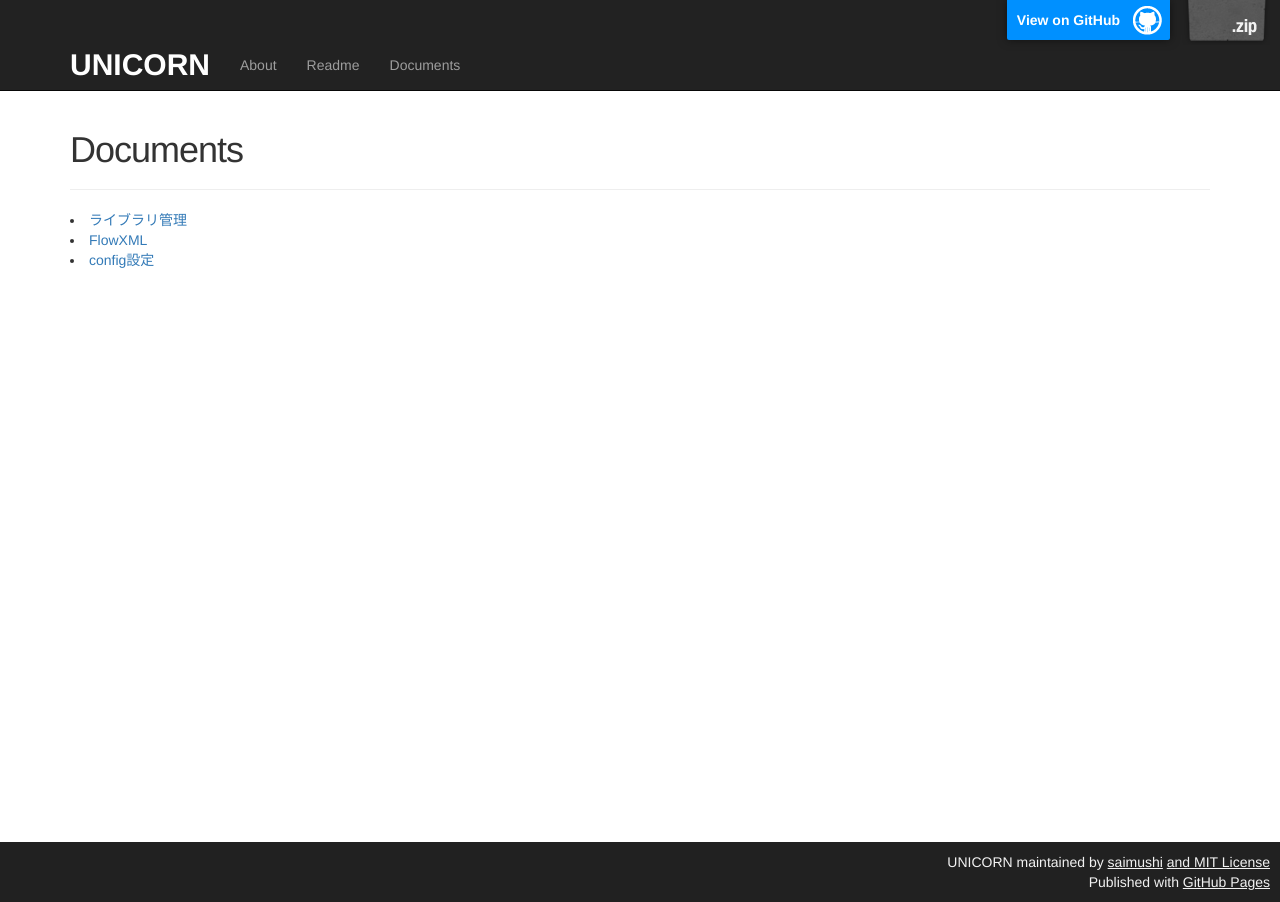
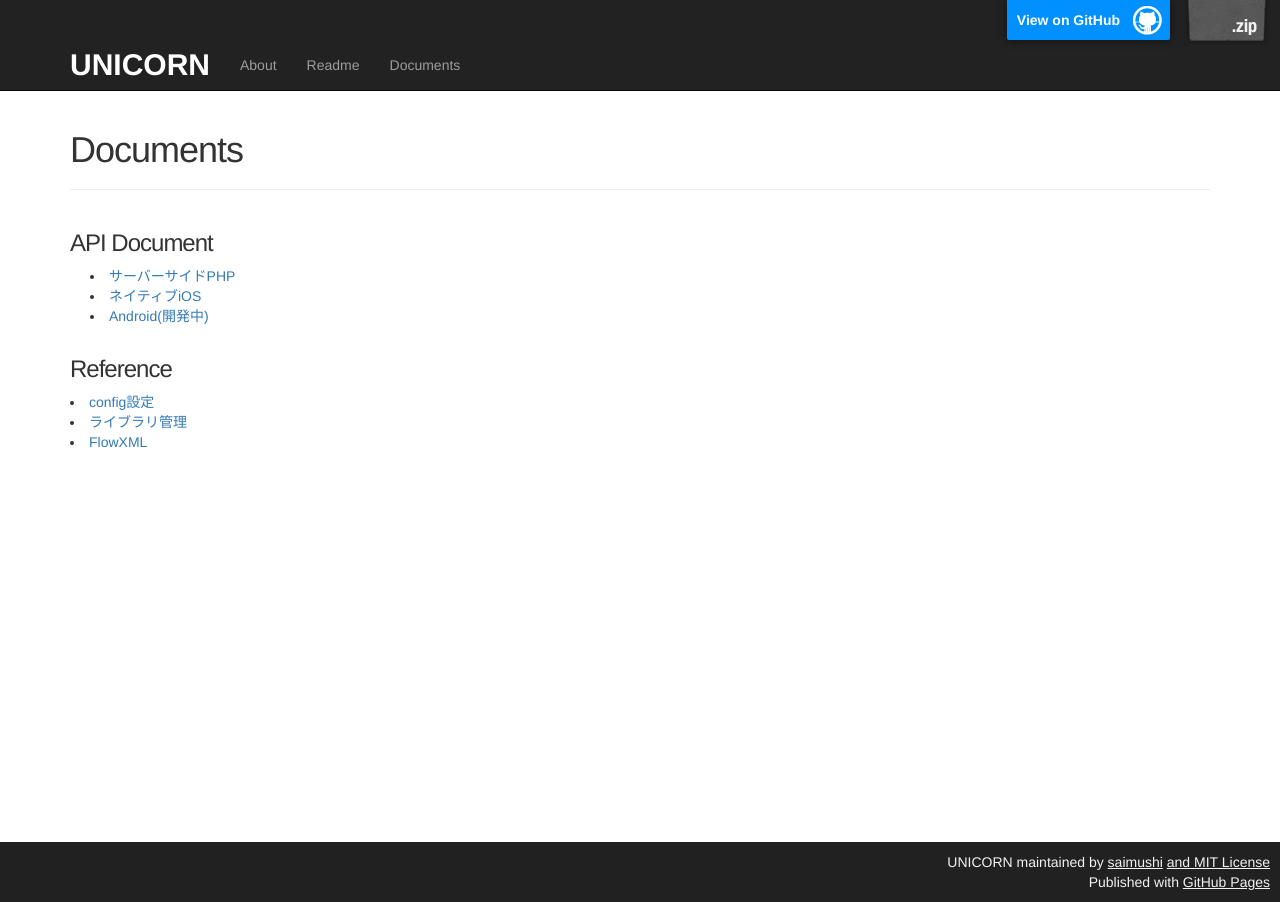
Before and after one commit to UNICORN-Project/unicorn-project.github.com, a Jekyll site: the page built from documents/index.html, in a window 1280 px wide. Built offline with Jekyll 4.4.1, drawn with Linux system fonts in a browser that asks for light colours.

Commit message:
ドキュメントページの制御を修正

```diff
--- a/_includes/themes/one-page-wonder/page.html
+++ b/_includes/themes/one-page-wonder/page.html
@@ -2,8 +2,21 @@
 			<div class="page-header">
 				<h1>{{ page.title }}<br/>{% if page.tagline %} <small>{{ page.tagline }}</small>{% endif %}</h1>
 			</div>
+			{% if page.number == 0 %}
 			<div class="row">
 				<div class="col-xs-12">
+					<h3>API Document</h3>
+					<ul>
+						<li><a href="https://cdn.rawgit.com/UNICORN-Project/UNICORN/master/docs/server/html/index.html" target="_blank">サーバーサイドPHP</a></li>
+						<li><a href="https://cdn.rawgit.com/UNICORN-Project/UNICORN/master/docs/ios/html/index.html" target="_blank">ネイティブiOS</a></li>
+						<li><a href="javascript:void(0);" target="_blank">Android(開発中)</a></li>
+					</ul>
+				</div>
+			</div>
+			{% endif %}
+			<div class="row">
+				<div class="col-xs-12">
+					{% if page.number == 0 %}<h3>Reference</h3>{% endif %}
 					{{ content }}
 				</div>
 			</div>
--- a/documents/index.html
+++ b/documents/index.html
@@ -3,8 +3,9 @@ layout: page
 title : Documents
 header : Post Archive
 group: documents
+number: 0
 ---
 {% include JB/setup %}
 
-{% assign posts_collate = site.posts %}
+{% assign posts_collate = site.posts | sort: 'number' %}
 {% include JB/posts_collate %}
--- a/index.html
+++ b/index.html
@@ -61,7 +61,7 @@ group: index
 					<br/>
 					そして、{{ site.title }}フレームワークはオープンソースです。
 					<br/>
-					MITライセンスなので、自由に利用する事が出来ます。
+					<a href="/licenses.html" target="_blank">MITライセンス</a>なので、自由に利用する事が出来ます。
 				</p>
 			</div>
 			<hr class="featurette-divider">
```
Also changed, not shown: _posts/2016-03-20-config.md (+1 -0 lines), _posts/2016-03-24-FlowXML.md (+1 -0 lines), _posts/2016-03-24-package.md (+1 -0 lines).
